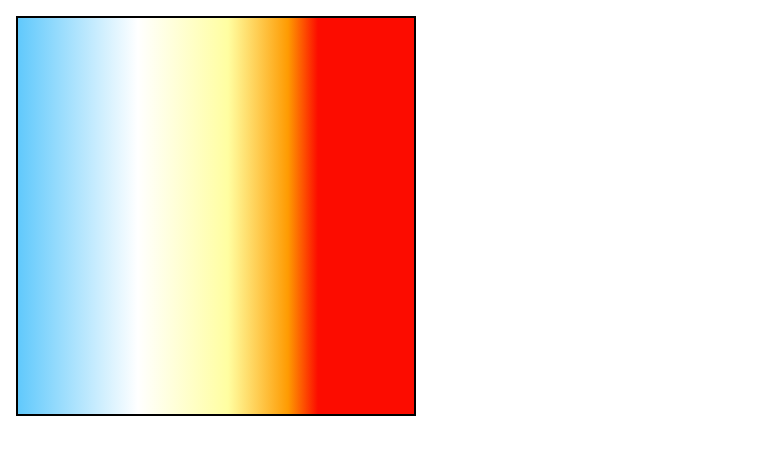
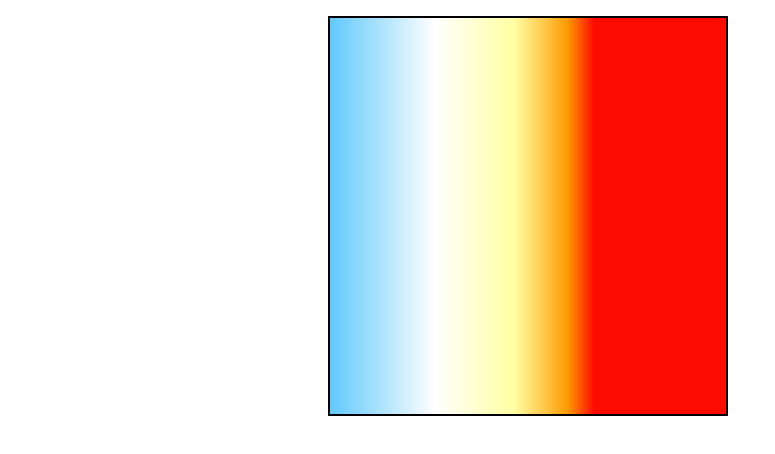
Before and after one commit to enioluwa23/hr-megagram, a React (Create React App) app: page / in a window 1280 px wide. Shown: the top 454 px of the page, without its empty margins (0-775 px from the left). Built offline with nearby package versions, Linux system fonts and the light colour scheme.

Commit message:
progress

```diff
--- a/src/App.css
+++ b/src/App.css
@@ -1,10 +1,21 @@
 .App {
+  display: flex;
+  flex-direction: row;
+  flex-wrap: wrap;
+  justify-content: center;
+  width: 100%;
+  padding: 1rem;
+}
+
+.diagram-container {
   position: relative;
   display: flex;
   flex-direction: row;
+  flex-wrap: wrap;
+  justify-content: left;
   color: white;
-  padding: 1rem;
-  min-width: 100vw;
+  width: 50%;
+  min-height: 40vh;
 }
 
 .hr-diagram {
@@ -24,7 +35,7 @@
 }
 
 .star-view {
-  width: 25rem;
+  width: 100%;
   color: black;
 }
 
--- a/src/App.js
+++ b/src/App.js
@@ -10,6 +10,7 @@ class App extends React.Component {
     this.state = {
       clickLocation: null,
       color: null,
+      scale: null,
     };
 
     this.handleClick = this.handleClick.bind(this);
@@ -17,19 +18,29 @@ class App extends React.Component {
   }
 
   handleClick(data) {
-    this.setState({ clickLocation: data.location, color: data.color });
+    this.setState({
+      clickLocation: data.location,
+      color: data.color,
+      scale: data.width,
+    });
   }
 
   renderStar() {
-    const { color, clickLocation } = this.state;
+    const { color, clickLocation, scale } = this.state;
     if (!color || !clickLocation) {
       return null;
     }
+
+    /**
+     * Let class determine temperature and wthin that class do calc
+     * Get class (starting point, length) for O, B, A, F, G, K, M
+     */
+
     const { x, y } = clickLocation;
-    const xInt = parseInt(x);
-    const yInt = 400 - parseInt(y);
-    const diameter = xInt + yInt;
-    const temperature = xInt;
+    const xInt = scale - parseInt(x);
+    const yInt = scale - parseInt(y);
+    const diameter = 0.5 * (xInt + 2 * yInt) + 50;
+    const temperature = 1000 + Math.pow(xInt, 1.5);
     const luminosity = yInt;
     const starClass = 'O';
     const mass = 1000;
@@ -49,10 +60,14 @@ class App extends React.Component {
   render() {
     return (
       <div className="App">
-        <HRDiagram
-          onDiagramClick={this.handleClick}
-        />
-        {this.state.color && this.renderStar()}
+        <div className="diagram-container ">
+          <HRDiagram
+            onDiagramClick={this.handleClick}
+          />
+        </div>
+        <div className="star-container">
+          {this.state.color && this.renderStar()}
+        </div>
       </div>
     );
   }
--- a/src/components/HRDiagram.js
+++ b/src/components/HRDiagram.js
@@ -6,6 +6,7 @@ class HRDiagram extends React.Component {
     super(props);
 
     this.gradient = React.createRef();
+    this.drawGradient = this.drawGradient.bind(this);
     this.handleClick = this.handleClick.bind(this);
     this.getCanvasPosition = this.getCanvasPosition.bind(this);
     this.getClickPosition = this.getClickPosition.bind(this);
@@ -50,13 +51,15 @@ class HRDiagram extends React.Component {
     canvas.style.height='100%';
     canvas.width = canvas.offsetWidth;
     canvas.height = canvas.offsetHeight;
+    return { width: canvas.width, height: canvas.height };
   }
 
-  componentDidMount() {
+  drawGradient() {
     const canvas = this.gradient.current;
-    this.fitToContainer(canvas);
+    const { width } = this.fitToContainer(canvas);
+    const gradientStop = width / 1.5;
     const context = canvas.getContext('2d');
-    const background = context.createLinearGradient(0, 0, 300, 0);
+    const background = context.createLinearGradient(0, 0, gradientStop, 0);
     background.addColorStop(0, '#61c9fc');
     background.addColorStop(.4, '#ffffff');
     background.addColorStop(.7, '#fffea1');
@@ -66,13 +69,22 @@ class HRDiagram extends React.Component {
     context.fillRect(0, 0, canvas.offsetWidth, canvas.offsetHeight);
   }
 
+  componentDidMount() {
+    this.drawGradient();
+    window.addEventListener('resize', this.drawGradient);
+  }
+
+  componentWillUnmount() {
+    window.removeEventListener('resize', this.drawGradient);
+  }
+
   handleClick(event) {
     const location = this.getClickPosition(event);
     const context = this.gradient.current.getContext('2d');
     const colorData = context.getImageData(location.x, location.y, 1, 1).data;
     const [r, g, b] = colorData;
     const color = `#${this.rgbToHex(r, g, b)}`;
-    const result = { color, location };
+    const result = { color, location, width: this.gradient.current.width };
     this.props.onDiagramClick(result);
   }
 
@@ -82,8 +94,8 @@ class HRDiagram extends React.Component {
         <canvas
           className="hr-gradient"
           ref={this.gradient}
-          onClick={this.handleClick}
-        ></canvas>
+          onClick={this.handleClick}>
+        </canvas>
       </div>
     );
   }
--- a/src/components/StarView.js
+++ b/src/components/StarView.js
@@ -32,16 +32,14 @@ class StarView extends React.Component {
               backgroundColor: color,
               width: diameter,
               height: diameter,
-              boxShadow: `0 0 5px 3px rgba(${r},${g},${b},0.5)`,
+              boxShadow: `0 0 5px 5px rgba(${r},${g},${b},0.5)`,
             }}/>
         </Card.Header>
         <Card.Body>
           <Card.Title>{`${starClass}-Class Star`}</Card.Title>
-          <Card.Text>
-            <p key="luminosity">{`Luminosity: ${luminosity}`}</p>
-            <p key="temperature">{`Temperature: ${temperature}`}</p>
-            <p key="mass">{`Mass: ${mass}`}</p>
-          </Card.Text>
+          <Card.Text key="luminosity">{`Luminosity: ${luminosity}`}</Card.Text>
+          <Card.Text key="temperature">{`Temperature: ${temperature}`}</Card.Text>
+          <Card.Text key="mass">{`Mass: ${mass}`}</Card.Text>
         </Card.Body>
       </Card>
     );
```
Also changed, not shown: HRRef.png (added).
